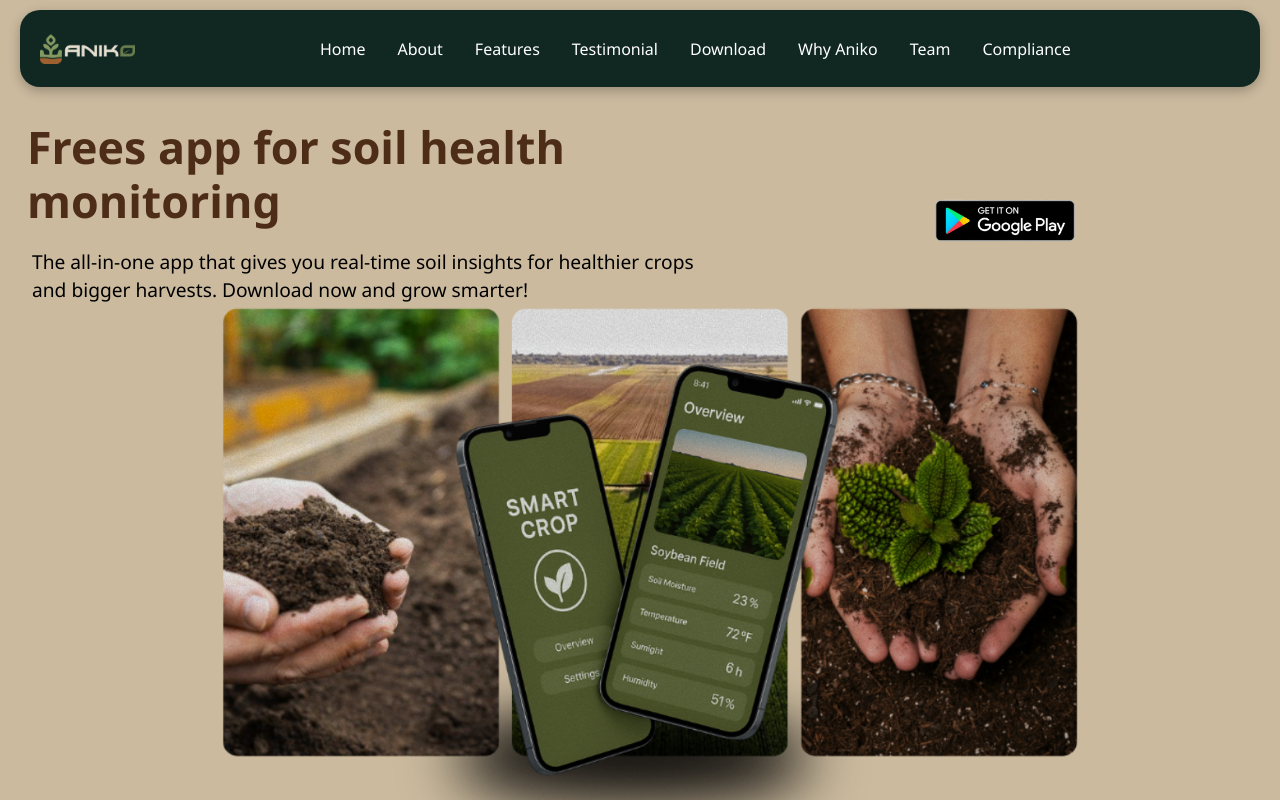
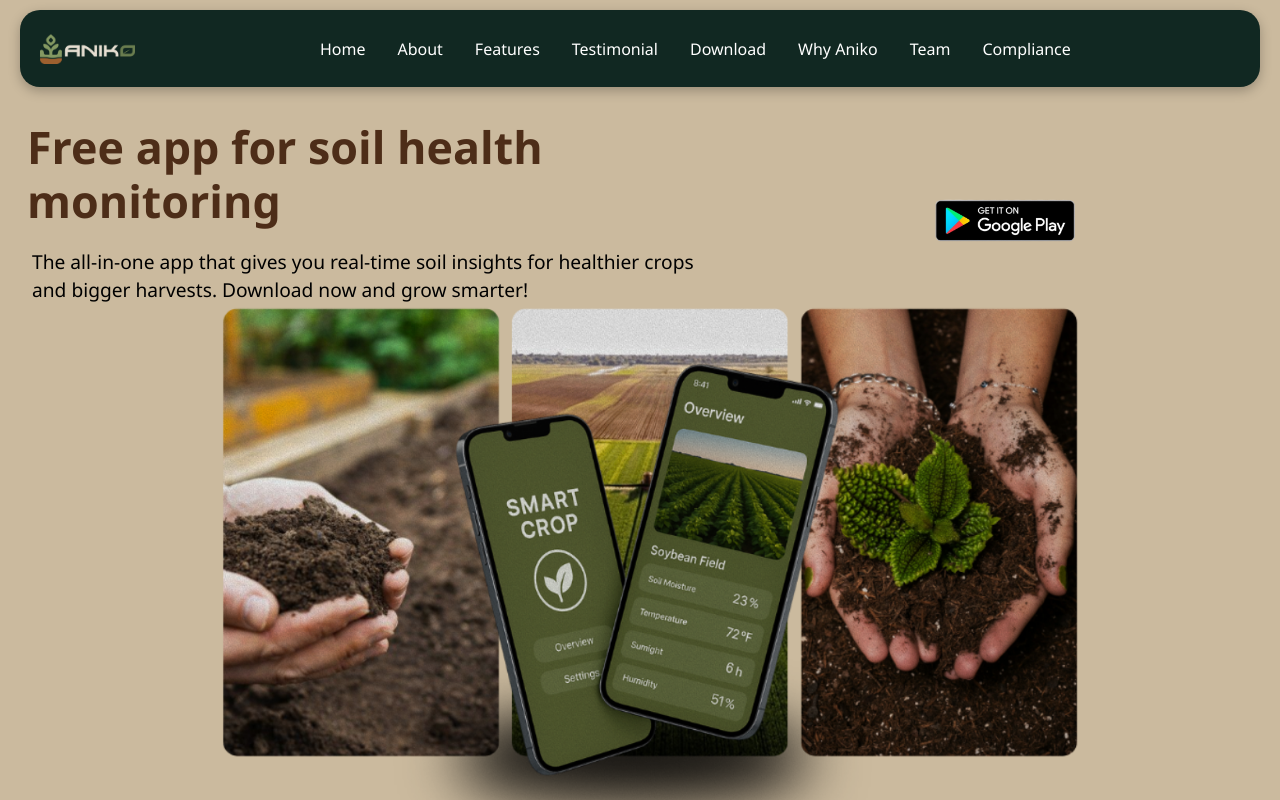
Before and after one commit to V0idStatic/Aniko-Smart-AI, a React (Create React App) app in the folder my-app/: page / in a window 1280 px wide. Shown: the top 800 px of the page. Built offline with nearby package versions, Linux system fonts and the light colour scheme; no server answers.

Commit message:
Try push for live

```diff
--- a/my-app/public/index.html
+++ b/my-app/public/index.html
@@ -28,7 +28,7 @@
       work correctly both with client-side routing and a non-root public URL.
       Learn how to configure a non-root public URL by running `npm run build`.
     -->
-    <title>Aniko </title>
+    <title>Anikos </title>
   </head>
   <body>
     <noscript>You need to enable JavaScript to run this app.</noscript>
--- a/my-app/src/Pages/home.tsx
+++ b/my-app/src/Pages/home.tsx
@@ -137,7 +137,7 @@ const Home: React.FC = () => {
     {/* Text Section */}
     <div className="col-lg-7 text-center text-lg-start">
       <h1 style={{ fontSize: "clamp(1.8rem, 4vw, 2.8rem)", fontWeight: 700, color: palette.c4 }}>
-        Frees app for soil health monitoring
+        Free app for soil health monitoring
       </h1>
       {/* Adjusting padding to match the text alignment */}
       <p style={{ fontSize: "clamp(1rem, 2vw, 1.2rem)", marginTop: 15, color: palette.c8, paddingLeft: "5px" }}>
```
